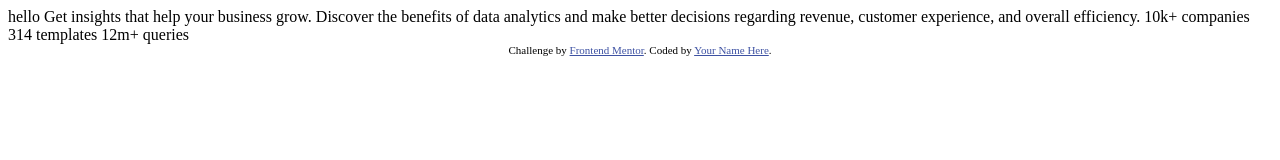
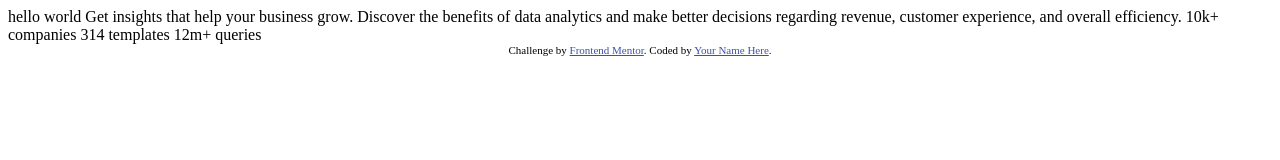
Before and after one commit to oriakhiosaz/stats-preview-card-component, a plain HTML site: page index.html in a window 1280 px wide. Drawn offline with Linux system fonts and the light colour scheme.

Commit message:
Update index.html

```diff
--- a/index.html
+++ b/index.html
@@ -21,7 +21,7 @@
 
   </div>
  </section>
- hello
+ hello world
   Get insights that help your business grow.
 
   Discover the benefits of data analytics and make better decisions regarding revenue, customer
```
